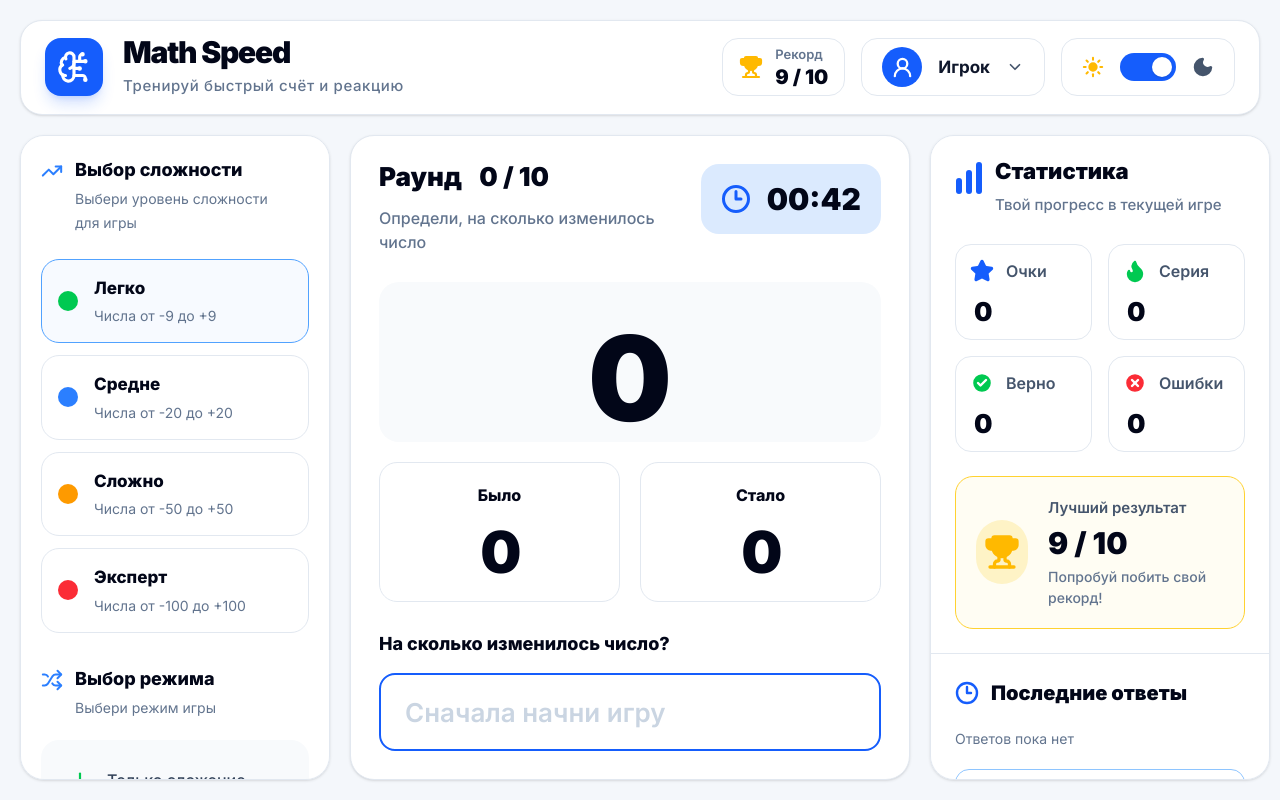
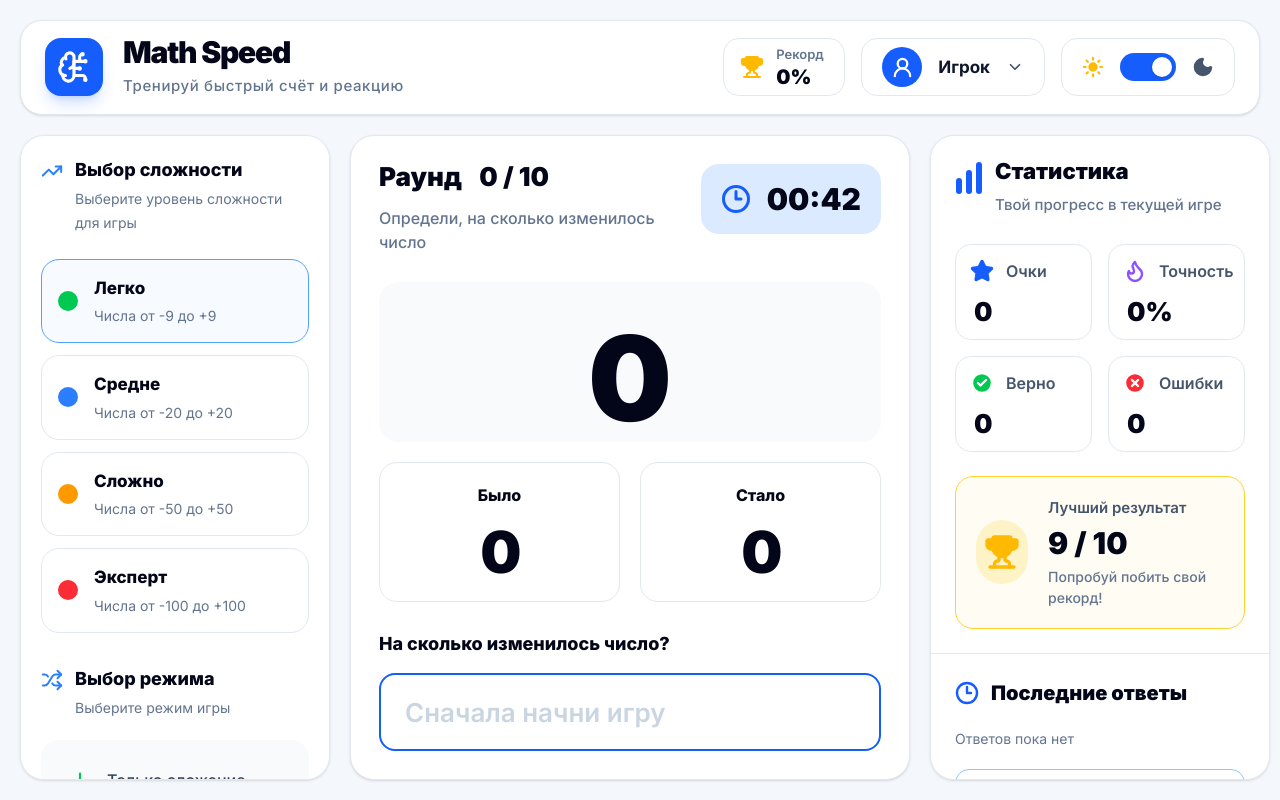
Before and after one commit to AbduLLa-proger/math-speed-game, a React (Vite) app: page / in a window 1280 px wide. Built offline with nearby package versions, Linux system fonts and the light colour scheme.

Commit message:
Added best results and some little fix

```diff
--- a/src/App.tsx
+++ b/src/App.tsx
@@ -17,7 +17,38 @@ const difficultyRanges: Record<DifficultyKey, number> = {
   expert: 99,
 };
 
+type BestResults = {
+  practiceAccuracy: number;
+  survivalRounds: number;
+};
 type AnswerStatus = "idle" | "correct" | "incorrect";
+
+const BEST_RESULTS_KEY = "math-speed-best-results";
+
+const getInitialBestResults = (): BestResults => {
+  try {
+    const savedResults = localStorage.getItem(BEST_RESULTS_KEY);
+
+    if (!savedResults) {
+      return {
+        practiceAccuracy: 0,
+        survivalRounds: 0,
+      };
+    }
+
+    const parsedResults = JSON.parse(savedResults) as Partial<BestResults>;
+
+    return {
+      practiceAccuracy: parsedResults.practiceAccuracy ?? 0,
+      survivalRounds: parsedResults.survivalRounds ?? 0,
+    };
+  } catch {
+    return {
+      practiceAccuracy: 0,
+      survivalRounds: 0,
+    };
+  }
+};
 
 const generateChange = (difficulty: DifficultyKey, mode: ModeKey): number => {
   const maxChange = difficultyRanges[difficulty];
@@ -37,7 +68,12 @@ export const App = () => {
 
   const [selectedGameType, setSelectedGameType] =
     useState<GameType>("practice");
+  const [activeGameType, setActiveGameType] = useState<GameType>("practice");
+  const [bestResults, setBestResults] = useState<BestResults>(
+    getInitialBestResults,
+  );
   const [answerStatus, setAnswerStatus] = useState<AnswerStatus>("idle");
+  const [accuracy, setAccuracy] = useState(0);
 
   const [feedbackMessage, setFeedbackMessage] = useState("");
   const [totalAttempts, setTotalAttempts] = useState(0);
@@ -65,6 +101,7 @@ export const App = () => {
     const change = generateChange(selectedDifficulty, selectedMode);
     const nextNumber = startNumber + change;
 
+    setActiveGameType(activeGameType);
     setPreviousNumber(startNumber);
     setCurrentNumber(nextNumber);
     setRound(1);
@@ -100,6 +137,35 @@ export const App = () => {
     setFeedbackMessage("");
   };
 
+  const saveBestResults = () => {
+    setBestResults((previousResults) => {
+      const nextResults =
+        activeGameType === "practice"
+          ? {
+              ...previousResults,
+              practiceAccuracy: Math.max(
+                previousResults.practiceAccuracy,
+                accuracy,
+              ),
+            }
+          : {
+              ...previousResults,
+              survivalRounds: Math.max(
+                previousResults.survivalRounds,
+                correctAnswers,
+              ),
+            };
+
+      try {
+        localStorage.setItem(BEST_RESULTS_KEY, JSON.stringify(nextResults));
+      } catch {
+        // Игра продолжит работать, даже если localStorage недоступен.
+      }
+
+      return nextResults;
+    });
+  };
+
   const handleSubmitAnswer = () => {
     if (!isGameStarted || userAnswer.trim() === "") return;
 
@@ -130,17 +196,26 @@ export const App = () => {
         setFeedbackMessage("Неверно. Попробуй еще раз.");
         return;
       } else if (selectedGameType === "survival") {
+        const accuracy =
+          totalAttempts === 0
+            ? 0
+            : Math.round((correctAnswers / totalAttempts) * 100);
+        setAccuracy(accuracy);
         setFinalUserAnswer(parsedAnswer);
         setFinalCorrectAnswer(correctAnswer);
         setFeedbackMessage(`Игра окончена. Правильный ответ: ${correctAnswer}`);
         setIsGameStarted(false);
         setIsGameOver(true);
 
+        saveBestResults();
+
         return;
       }
       setFeedbackMessage(`Игра окончена. Правильный ответ: ${correctAnswer}`);
       setIsGameStarted(false);
       setIsGameOver(true);
+
+      saveBestResults();
 
       return;
     }
@@ -154,6 +229,7 @@ export const App = () => {
     if (round >= 10) {
       setIsGameStarted(false);
       setIsGameOver(true);
+      saveBestResults();
       setFeedbackMessage("Игра завершена!");
       return;
     }
@@ -171,6 +247,14 @@ export const App = () => {
     setIsDarkMode((prev) => !prev);
   };
 
+  const displayedGameType =
+    isGameStarted || isGameOver ? activeGameType : selectedGameType;
+
+  const bestResult =
+    displayedGameType === "practice"
+      ? `${bestResults.practiceAccuracy}%`
+      : `${bestResults.survivalRounds} / 10`;
+
   return (
     <main
       className={`content-center min-h-dvh xl:h-dvh p-5 text-slate-900 transition xl:overflow-hidden xl:p-5 ${
@@ -178,7 +262,11 @@ export const App = () => {
       }`}
     >
       <div className="mx-auto flex min-h-full max-w-[1800px] flex-col xl:h-full">
-        <Header isDarkMode={isDarkMode} onToggleTheme={handleToggleTheme} />
+        <Header
+          isDarkMode={isDarkMode}
+          bestResult={bestResult}
+          onToggleTheme={handleToggleTheme}
+        />
 
         <section className="game-layout mt-5 grid grid-cols-1 gap-5 lg:grid-cols-[300px_minmax(0,1fr)] xl:min-h-0 xl:flex-1 xl:grid-cols-[310px_minmax(560px,1fr)_340px]">
           <div className="order-2 min-h-0 lg:order-1">
@@ -194,26 +282,9 @@ export const App = () => {
             />
           </div>
 
-          {/* <div className="order-1 min-h-0 lg:order-2 xl:order-2 xl:h-full">
-            <GameBoard
-              isDarkMode={isDarkMode}
-              previousNumber={previousNumber}
-              currentNumber={currentNumber}
-              round={round}
-              totalRounds={10}
-              isGameStarted={isGameStarted}
-              userAnswer={userAnswer}
-              onAnswerChange={handleAnswerChange}
-              onSubmitAnswer={handleSubmitAnswer}
-              answerStatus={answerStatus}
-              feedbackMessage={feedbackMessage}
-              isGameOver={isGameOver}
-            />
-          </div> */}
-
           <div className="order-1 min-h-0 lg:order-2 xl:order-2 xl:h-full">
             {isGameOver ? (
-              <GameBoard
+              <GameResult
                 isDarkMode={isDarkMode}
                 gameType={selectedGameType}
                 score={score}
@@ -240,7 +311,6 @@ export const App = () => {
                 onSubmitAnswer={handleSubmitAnswer}
                 answerStatus={answerStatus}
                 feedbackMessage={feedbackMessage}
-                isGameOver={isGameOver}
               />
             )}
           </div>
@@ -248,10 +318,13 @@ export const App = () => {
           <div className="order-3 min-h-0 lg:col-span-2 xl:col-span-1 xl:h-full">
             <StatsPanel
               isDarkMode={isDarkMode}
+              gameType={selectedGameType}
               score={score}
+              bestResult={bestResult}
               streak={streak}
               correctAnswers={correctAnswers}
               mistakes={mistakes}
+              accuracy={accuracy}
               history={history}
             />
           </div>
--- a/src/components/GameBoard.tsx
+++ b/src/components/GameBoard.tsx
@@ -4,52 +4,30 @@ const IS_NUMBER = /^-?\d*$/;
 
 interface IGameBoard {
   isDarkMode: boolean;
-  gameType?: string;
-  score?: number;
-  correctAnswers?: number;
-  mistakes?: number;
-  totalAttempts?: number;
-  completedRounds?: number;
-  previousNumber?: number;
-  currentNumber?: number;
-  round?: number;
+  previousNumber: number;
+  currentNumber: number;
+  round: number;
   totalRounds: number;
-  finalUserAnswer?: number | null;
-  finalCorrectAnswer?: number | null;
-  onPlayAgain?: () => void;
-  onBackToSettings?: () => void;
-  isGameStarted?: boolean;
-  userAnswer?: string;
+  isGameStarted: boolean;
+  userAnswer: string;
   onAnswerChange?: (value: string) => void;
   onSubmitAnswer?: () => void;
   answerStatus?: string;
   feedbackMessage?: string;
-  isGameOver?: boolean;
 }
 
 export const GameBoard = ({
   isDarkMode,
-  gameType,
-  score,
-  correctAnswers,
-  mistakes,
-  totalAttempts,
-  completedRounds,
-  finalUserAnswer,
-  finalCorrectAnswer,
   previousNumber,
   currentNumber,
   round,
   totalRounds,
   isGameStarted,
   userAnswer,
-  onPlayAgain,
-  onBackToSettings,
   onAnswerChange,
   onSubmitAnswer,
   answerStatus,
   feedbackMessage,
-  isGameOver,
 }: IGameBoard) => {
   return (
     <section
@@ -105,12 +83,12 @@ export const GameBoard = ({
       <div className="mt-5 grid grid-cols-2 gap-5">
         <NumberCard
           label="Было"
-          value={String(previousNumber)}
+          value={String(previousNumber ?? 0)}
           isDarkMode={isDarkMode}
         />
         <NumberCard
           label="Стало"
-          value={String(currentNumber)}
+          value={String(currentNumber ?? 0)}
           isDarkMode={isDarkMode}
         />
       </div>
--- a/src/components/Header.tsx
+++ b/src/components/Header.tsx
@@ -10,9 +10,14 @@ import {
 type HeaderProps = {
   isDarkMode: boolean;
   onToggleTheme: () => void;
+  bestResult: string;
 };
 
-export const Header = ({ isDarkMode, onToggleTheme }: HeaderProps) => {
+export const Header = ({
+  isDarkMode,
+  bestResult,
+  onToggleTheme,
+}: HeaderProps) => {
   return (
     <header
       className={`flex min-h-[90px] flex-col gap-4 rounded-[22px] border p-4 shadow-sm transition md:flex-row md:items-center md:justify-between lg:px-6 ${
@@ -77,7 +82,7 @@ export const Header = ({ isDarkMode, onToggleTheme }: HeaderProps) => {
                 isDarkMode ? "text-white" : "text-slate-950"
               }`}
             >
-              9 / 10
+              {bestResult}
             </p>
           </div>
         </div>
--- a/src/components/Sidebar.tsx
+++ b/src/components/Sidebar.tsx
@@ -100,7 +100,7 @@ export const Sidebar = ({
                 isDarkMode ? "text-slate-400" : "text-slate-500"
               }`}
             >
-              Выбери уровень сложности
+              Выберите уровень сложности
               <br />
               для игры
             </p>
@@ -284,7 +284,7 @@ export const Sidebar = ({
                 isDarkMode ? "text-slate-400" : "text-slate-500"
               }`}
             >
-              Выбери режим игры
+              Выберите режим игры
             </p>
           </div>
         </div>
@@ -400,7 +400,7 @@ export const Sidebar = ({
               isDarkMode ? "text-slate-400" : "text-slate-500"
             }`}
           >
-            Выбери правила завершения игры
+            Выберите правила завершения игры
           </p>
         </div>
 
--- a/src/components/StatsPanel.tsx
+++ b/src/components/StatsPanel.tsx
@@ -6,6 +6,7 @@ import {
   Trophy,
   XCircle,
 } from "lucide-react";
+import type { GameType } from "./Sidebar";
 
 export type GameHistoryItem = {
   from: number;
@@ -16,19 +17,24 @@ export type GameHistoryItem = {
 
 type StatsPanelProps = {
   isDarkMode: boolean;
+  gameType: GameType;
   score: number;
+  bestResult: string;
   streak: number;
   correctAnswers: number;
   mistakes: number;
+  accuracy: number;
   history: GameHistoryItem[];
 };
 
 export const StatsPanel = ({
   isDarkMode,
+  gameType,
   score,
   streak,
   correctAnswers,
   mistakes,
+  accuracy,
   history,
 }: StatsPanelProps) => {
   const stats = [
@@ -39,10 +45,13 @@ export const StatsPanel = ({
       iconClassName: "fill-blue-600 text-blue-600",
     },
     {
-      title: "Серия",
-      value: String(streak),
+      title: gameType === "practice" ? "Точность" : "Серия",
+      value: gameType === "practice" ? `${accuracy}%` : String(streak),
       icon: Flame,
-      iconClassName: "fill-green-500 text-green-500",
+      iconClassName:
+        gameType === "practice"
+          ? "text-violet-500"
+          : "fill-green-500 text-green-500",
     },
     {
       title: "Верно",
```
